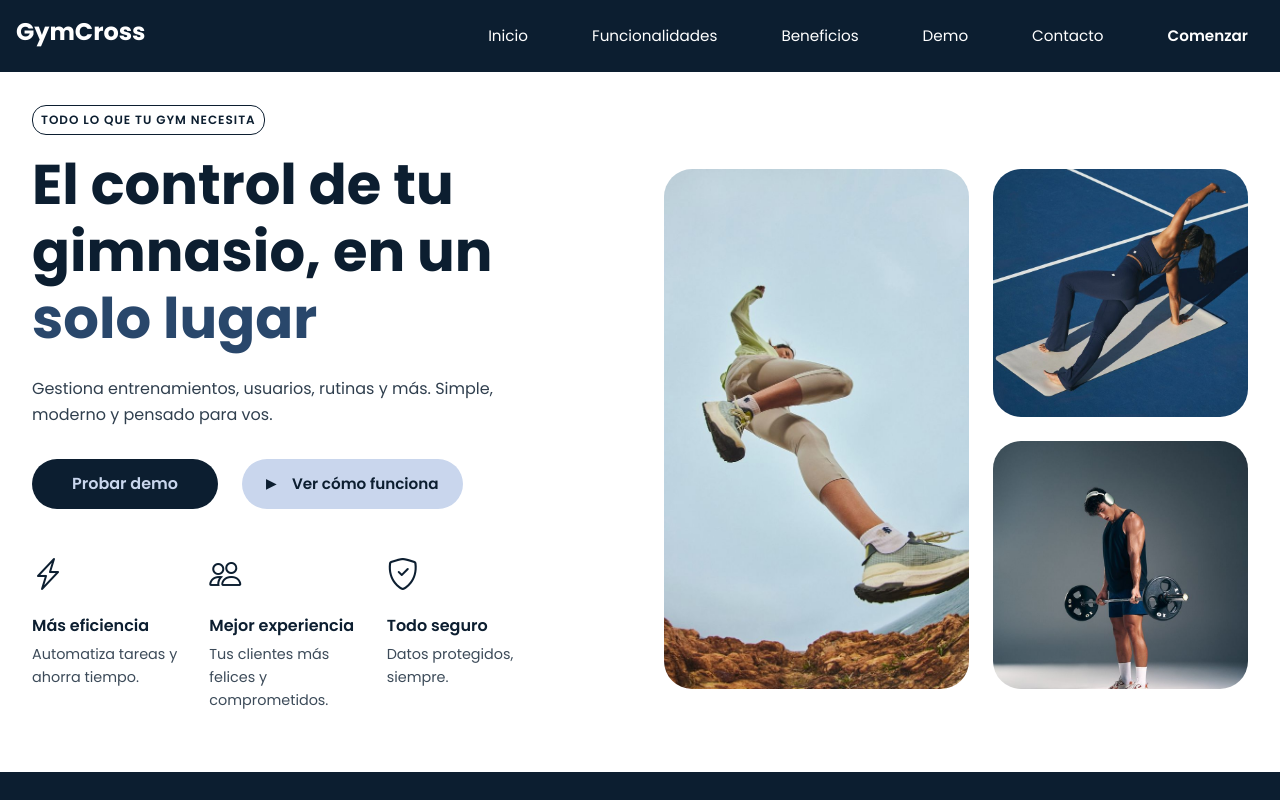
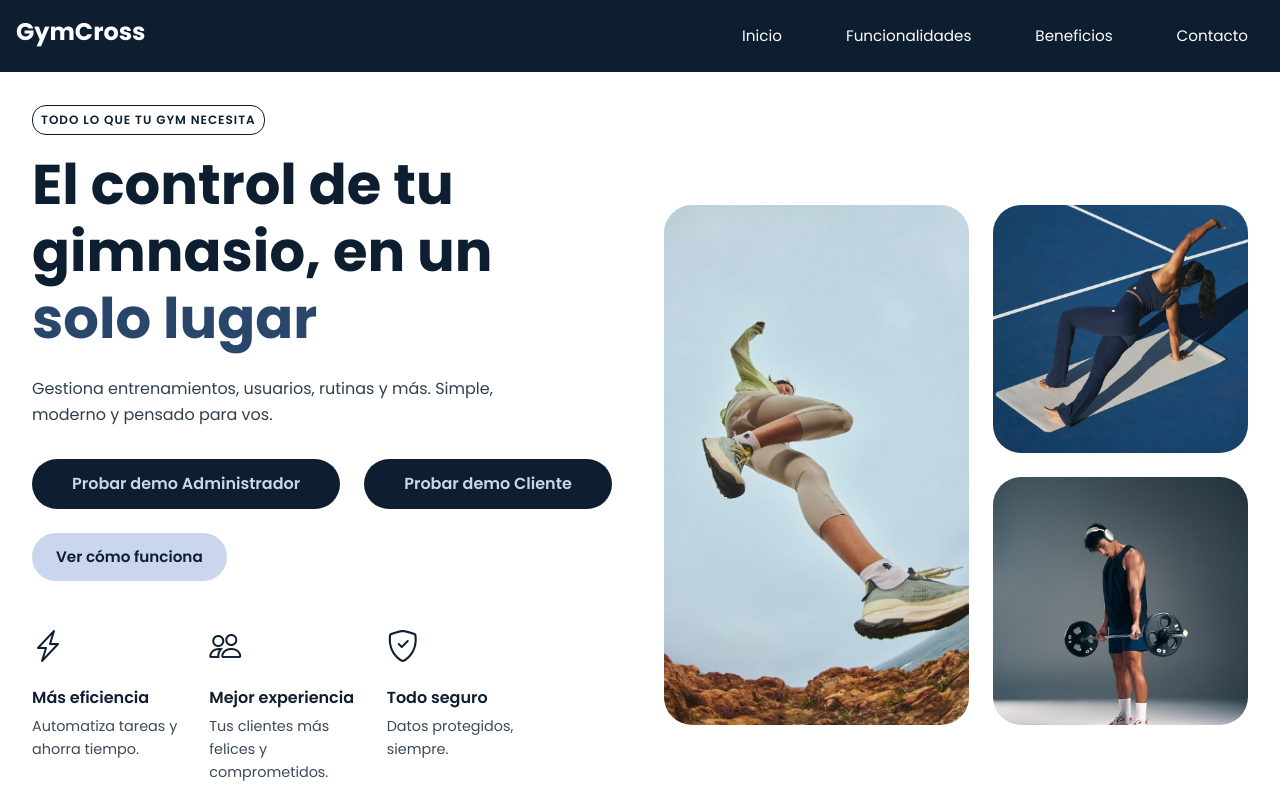
Before and after one commit to julietaagui/gym-landing, a React (Vite) app in the folder client/: page / in a window 1280 px wide. Shown: the top 800 px of the page. Built offline with nearby package versions, Linux system fonts and the light colour scheme; no server answers.

Commit message:
Add separate GymCross demo links

```diff
--- a/client/src/App.css
+++ b/client/src/App.css
@@ -141,6 +141,14 @@
   margin-bottom: 1rem;
   justify-content: flex-start;
   flex-wrap: wrap;
+}
+
+.hero-buttons > a {
+  display: inline-flex;
+  align-items: center;
+  justify-content: center;
+  min-height: 48px;
+  text-decoration: none;
 }
 
 .btn-sec {
@@ -1241,7 +1249,7 @@
     gap: 0.75rem;
   }
 
-  .hero-buttons button {
+  .hero-buttons > a {
     min-height: 48px;
     justify-content: center;
   }
--- a/client/src/components/Header.jsx
+++ b/client/src/components/Header.jsx
@@ -65,9 +65,7 @@ export function Header() {
           <button onClick={() => handleScroll("hero")}>Inicio</button>
           <button onClick={() => handleScroll("features")}>Funcionalidades</button>
           <button onClick={() => handleScroll("benefits")}>Beneficios</button>
-          <button onClick={() => handleScroll("features")}>Demo</button>
           <button onClick={() => handleScroll("contact")}>Contacto</button>
-          <button className="btn-pri" onClick={() => setIsMenuOpen(false)}>Comenzar</button>
         </nav>
       </div>
     </header>
--- a/client/src/components/Hero.jsx
+++ b/client/src/components/Hero.jsx
@@ -17,10 +17,30 @@ export function Hero() {
               </p>
 
               <div className="hero-buttons">
-                <button className="btn-pri btn-large">Probar demo</button>
-                <button className="btn-sec">
-                  <span>▶</span> Ver cómo funciona
-                </button>
+                <a
+                  className="btn-pri btn-large"
+                  href="https://gym-cross-admin-fe.vercel.app"
+                  target="_blank"
+                  rel="noopener noreferrer"
+                >
+                  Probar demo Administrador
+                </a>
+                <a
+                  className="btn-pri btn-large"
+                  href="https://gym-cross-app.vercel.app/"
+                  target="_blank"
+                  rel="noopener noreferrer"
+                >
+                  Probar demo Cliente
+                </a>
+                <a
+                  className="btn-sec"
+                  href="https://tutorial-gymcross.vercel.app"
+                  target="_blank"
+                  rel="noopener noreferrer"
+                >
+                  Ver cómo funciona
+                </a>
               </div>
 
               <div className="hero-benefits">
```
